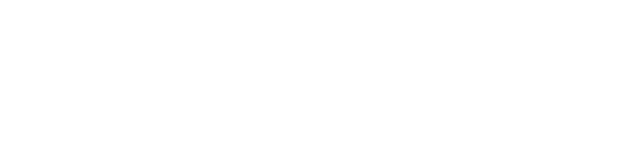
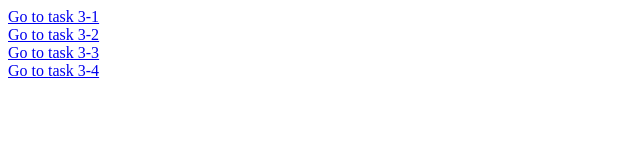
Before and after one commit to arch-lord/WAD-LAB-task-5, a plain HTML site: page index.html in a window 1280 px wide. Shown: the whole page, without its empty margins (0-640 px from the left). Drawn offline with Linux system fonts and the light colour scheme.

Commit message:
Update index.html

```diff
--- a/index.html
+++ b/index.html
@@ -1,9 +1,11 @@
 <html>
-<head> <title> WAD TASK-5 </title> </head>
+<head>
+    <title>WAD TASK-5</title>
+</head>
 <body>
-<a href="3-1.html">
-<a href="3-2.html">
-<a href="3-3.html">
-<a href="3-4.html">
+    <a href="3-1.html">Go to task 3-1</a><br>
+    <a href="3-2.html">Go to task 3-2</a><br>
+    <a href="3-3.html">Go to task 3-3</a><br>
+    <a href="3-4.html">Go to task 3-4</a>
 </body>
 </html>
```
